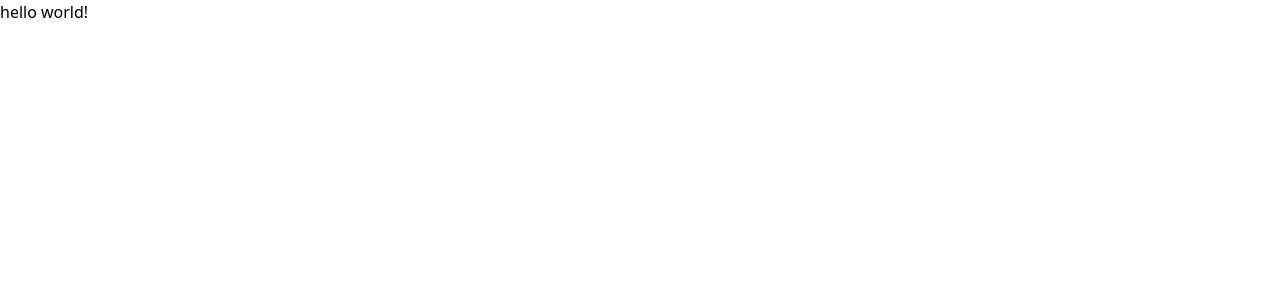
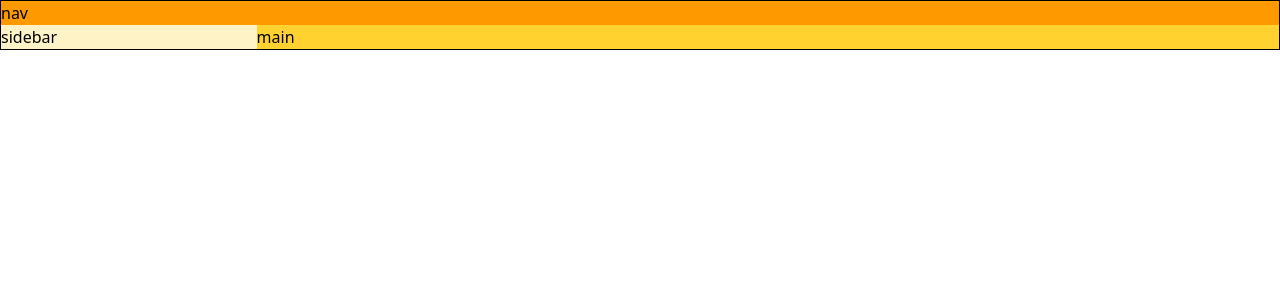
Before and after one commit to ajeyajaz/game-hub, a React app: page / in a window 1280 px wide. Shown: the top 300 px of the page. Built offline with nearby package versions, Linux system fonts and the light colour scheme; the HTML template or start-up script is replaced by a standard one.

Commit message:
define the grid layout

```diff
--- a/src/App.jsx
+++ b/src/App.jsx
@@ -2,9 +2,16 @@
 function App() {
 
   return (
-    <>
-        <h1>hello world!</h1>
-    </>
+    <div className="grid border lg: grid-cols-5">
+      {/* nav */}
+      <div className="col-span-full bg-amber-500">nav</div>
+      {/* sideBar */}
+      <div className="hidden bg-amber-100 lg:block">
+        sidebar
+      </div>
+      {/* main */}
+      <div className="col-span-full bg-amber-300 lg:col-start-2">main</div>
+    </div>
   )
 }
 
```
